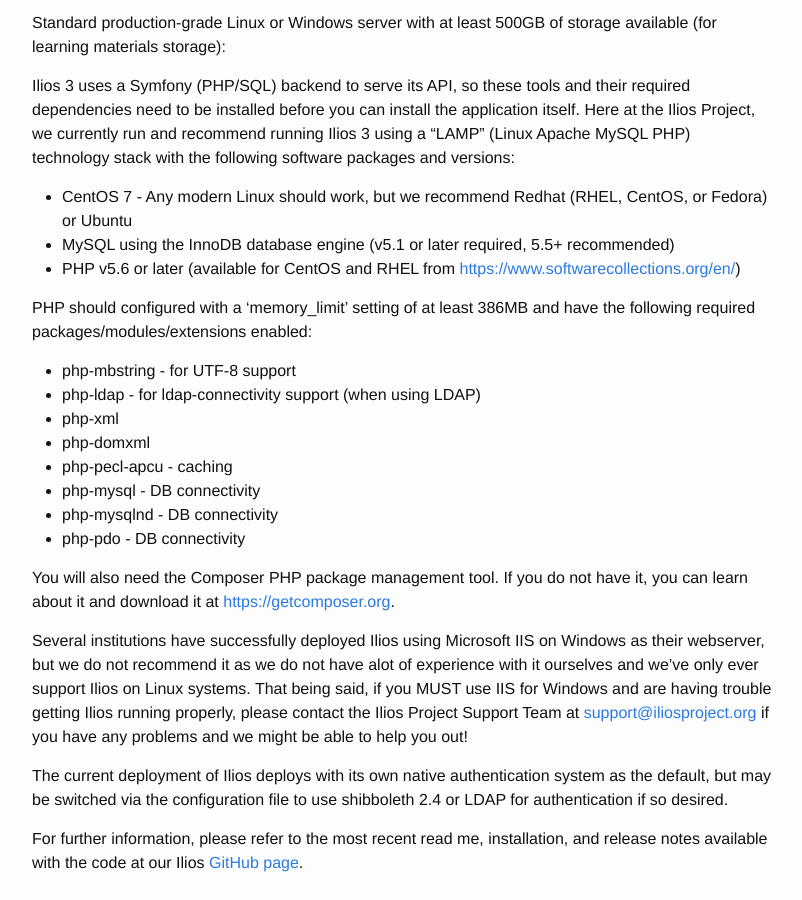
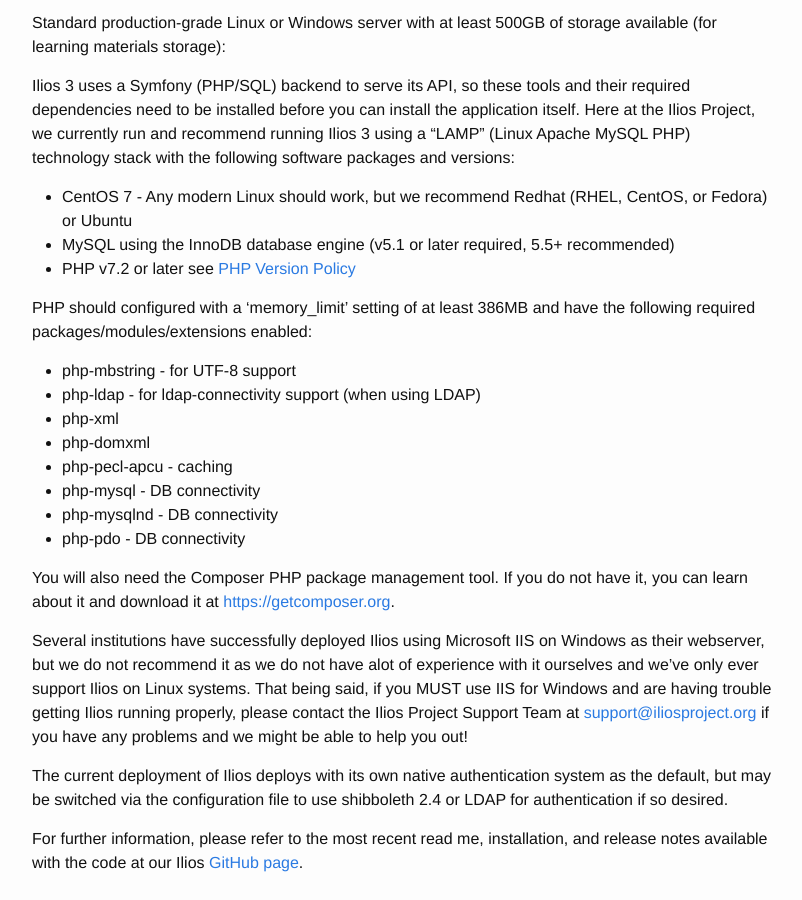
Before and after one commit to ilios/iliosproject.org, a Jekyll site: the page built from technology.md, in a window 1280 px wide and 900 px high, scrolled down 422 px. Shown: the whole window, without its empty margins (238-1040 px from the left). Built offline with Jekyll 4.4.1, drawn with Linux system fonts in a browser that asks for light colours.

Commit message:
Update PHP version info

```diff
--- a/technology.md
+++ b/technology.md
@@ -23,7 +23,7 @@
 
 - CentOS 7 - Any modern Linux should work, but we recommend Redhat (RHEL, CentOS, or Fedora) or Ubuntu
 - MySQL using the InnoDB database engine (v5.1 or later required, 5.5+ recommended)
-- PHP v5.6 or later (available for CentOS and RHEL from [https://www.softwarecollections.org/en/](https://www.softwarecollections.org/en/){:target="_blank"})
+- PHP v7.2 or later see [PHP Version Policy](https://github.com/ilios/ilios/blob/master/docs/ilios_php_version_policy.md)
 
 PHP should configured with a 'memory_limit' setting of at least 386MB and have the following required packages/modules/extensions enabled:
 
```
